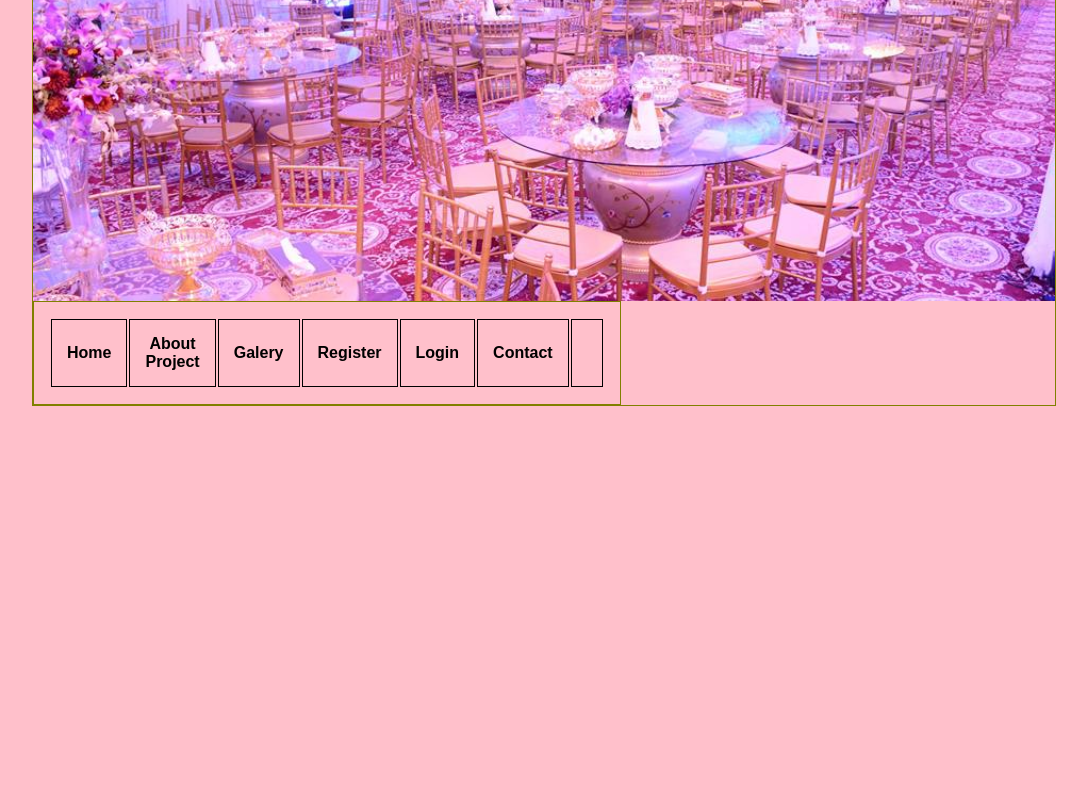
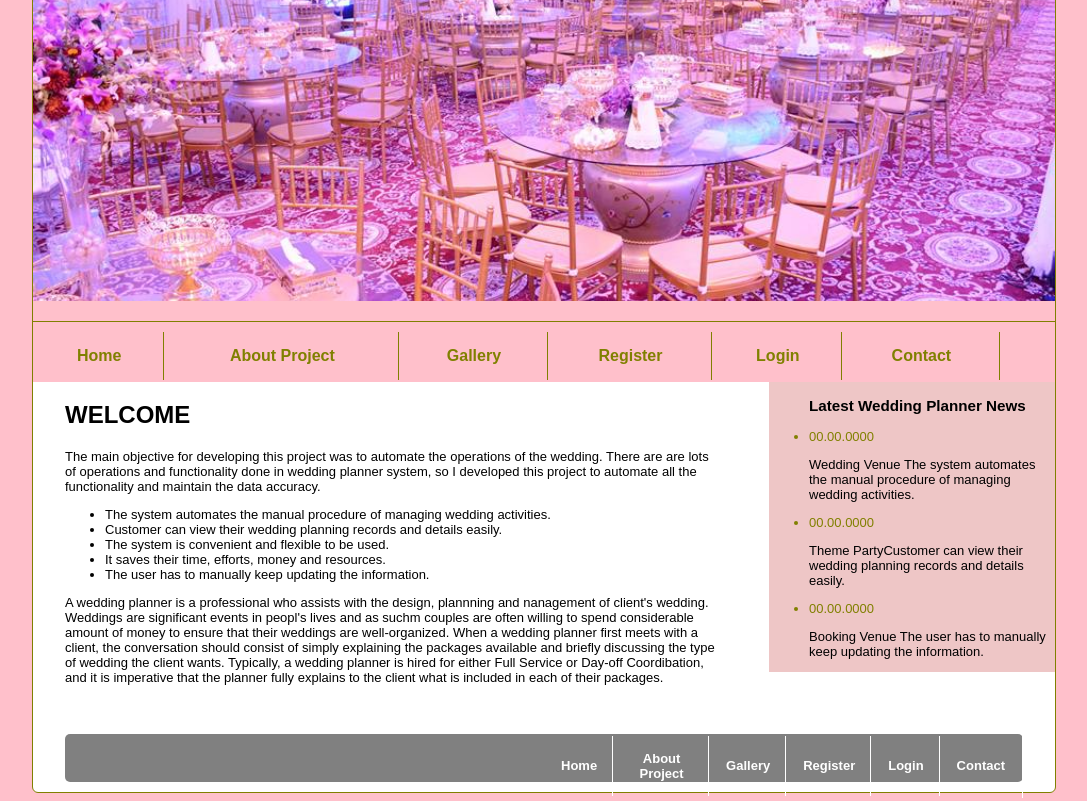
Before and after one commit to naz-coder/weddingPlanner, a plain HTML site: page index.html in a window 1280 px wide. Shown: the part 269-1070 px from the top of the page, without its empty margins (96-1183 px from the left). Before the commit the page ends 800 px from the top, so only its background shows below. Drawn offline with Linux system fonts and the light colour scheme.

Commit message:
home page structured

```diff
--- a/index.html
+++ b/index.html
@@ -6,7 +6,8 @@
     <meta name="viewport" content="width=device-width, initial-scale=1.0">
     <title>Wedding Planner</title>
 </head>
-<body style="background-color: pink; margin-left: 10%; margin-right: 10%; font-family: Arial, Helvetica, sans-serif; border: olive 1px solid;">
+<body style="background-color: pink; margin-left: 10%; margin-right: 10%; font-family: Arial, Helvetica, sans-serif;">
+    <section style="background-color: #fff; border: olive 1px solid;padding-bottom: 1%; border-radius: 0px 0px 6px 6px;">
         <header
         style="background-image: url(../weddingPlanner/assets/img/wedding_hall.jpg);
                 padding-bottom: 48%; background-size: cover; padding-top: 20px; height: 50px;">
@@ -26,28 +27,75 @@
                 <a href="" style="text-decoration: none; color: olive"><li></li></a
             </ul>
         </nav> -->
-    <style>
-    th{
-        border: 1px solid black;
-        padding: 15px;
-        text-align: center;
-    }
-    table{
-        border-spacing: px;
-    }
-
-    </style>
-    <table style="width: 50%; border: 1px solid olive; padding: 15px; text-align: left;">
+        <div style="padding-top: 20px; background-color: pink;">
+            <table style="width: 100%; border-top: 1px solid olive; padding-top: 8px; text-align: center;">
                 <tr>
-            <a href=""><th>Home</th></a>
-            <th>About Project</th>
-            <th>Galery</th>
-            <th>Register</th>
-            <th>Login</th>
-            <th>Contact</th>
-            <th></th>
+                    <th style=" border-right: 1px solid olive; padding: 15px;"><a href="#home" style="text-decoration: none; color: olive;">Home</a></th>
+                    <th style=" border-right: 1px solid olive; padding: 15px;"><a href="index.html" style="text-decoration: none; color: olive;">About Project</a></th>
+                    <th style=" border-right: 1px solid olive; padding: 15px;"><a href="index.html" style="text-decoration: none; color: olive;">Gallery</a></th>
+                    <th style=" border-right: 1px solid olive; padding: 15px;"><a href="index.html" style="text-decoration: none; color: olive;">Register</a></th>
+                    <th style=" border-right: 1px solid olive; padding: 15px;"><a href="index.html" style="text-decoration: none; color: olive;">Login</a></th>
+                    <th style=" border-right: 1px solid olive; padding: 15px;"><a href="index.html" style="text-decoration: none; color: olive;">Contact</a></th>
+                    <th style=" padding: 15px;"><a href="index.html" style="text-decoration: none; color: olive;"></a></th>
                 </tr>
             </table>
+        </div>
+        <div>
+            <div style="float: left; padding-left: 2em;">
+                <h1 id="home">WELCOME</h1>
+                <p style="width: 50em; font-size: 13px;">The main objective for developing this project was to automate the operations of the wedding. There are
+                    are lots of operations and functionality done in wedding planner system, so I developed this project to
+                    automate all the functionality and maintain the data accuracy.</p>
+                <ul style="width: 50em; font-size: 13px;">
+                    <li>The system automates the manual procedure of managing wedding activities.</li>
+                    <li>Customer can view their wedding planning records and details easily.</li>
+                    <li>The system is convenient and flexible to be used.</li>
+                    <li>It saves their time, efforts, money and resources.</li>
+                    <li>The user has to manually keep updating the information.</li>
+                </ul>
+                <p style="width: 50em; font-size: 13px;">
+                    A wedding planner is a professional who assists with the design, plannning and nanagement of client's wedding.
+                    Weddings are significant events in peopl's lives and as suchm couples are often willing to spend considerable
+                    amount of money to ensure that their weddings are well-organized. When a wedding planner first meets with a client,
+                    the conversation should consist of simply explaining the packages available and briefly discussing the type of
+                    wedding the client wants. Typically, a wedding planner is hired for either Full Service or Day-off Coordibation, and it is
+                    imperative that the planner fully explains to the client what is included in each of their packages.
+                </p>
+            </div>
+            <div style="width: 22em; font-size: 13px; float: right; background-color: rgb(238, 198, 198)">
+
+                <ul>
+                    <h3>Latest Wedding Planner News</h3>
+                    <li style="color: olive;">00.00.0000</li>
+                    <p>Wedding Venue The system automates the manual
+                        procedure of managing wedding activities.
+                    </p>
+                </ul>
+                <ul>
+                    <li style="color: olive;">00.00.0000</li>
+                    <p>Theme PartyCustomer can view their wedding
+                        planning records and details easily.
+                    </p>
+                </ul>
+                <ul>
+                    <li style="color: olive;">00.00.0000</li>
+                    <p>Booking Venue The user has to manually keep updating the information.</p>
+                </ul>
+            </div>
+        </div>
+        <footer style="background-color: grey; margin-top: 22em; height: 3em; margin-left: 2em; margin-right: 2em; border-radius: 5px; ">
+            <table style="width: 50%; border-right: 1px solid #fff; padding-top: 0px; text-align: center; font-size: 13px; float: right;">
+                <tr>
+                    <th style=" border-right: 1px solid #fff; padding: 15px;"><a href="#home" style="text-decoration: none; color: #fff;">Home</a></th>
+                    <th style=" border-right: 1px solid #fff; padding: 15px;"><a href="index.html" style="text-decoration: none; color: #fff;">About Project</a></th>
+                    <th style=" border-right: 1px solid #fff; padding: 15px;"><a href="index.html" style="text-decoration: none; color: #fff;">Gallery</a></th>
+                    <th style=" border-right: 1px solid #fff; padding: 15px;"><a href="index.html" style="text-decoration: none; color: #fff;">Register</a></th>
+                    <th style=" border-right: 1px solid #fff; padding: 15px;"><a href="index.html" style="text-decoration: none; color: #fff;">Login</a></th>
+                    <th style=" padding: 15px;"><a href="index.html" style="text-decoration: none; color: #fff;">Contact</a></th>
+                </tr>
+            </table>
+        </footer>
+    </section>
 
 </body>
 </html>
```
Lines whose indentation alone changed are shown as unchanged.
